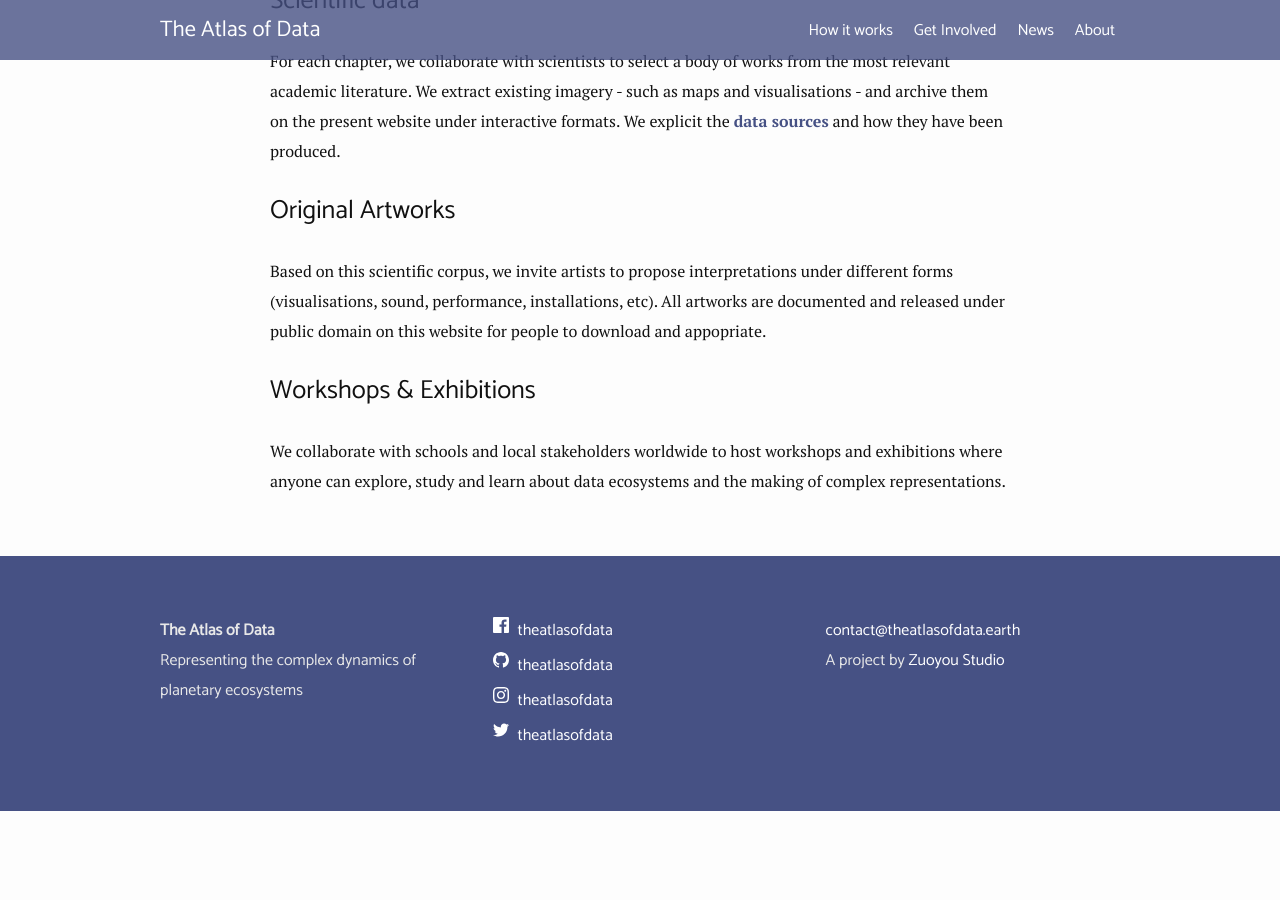
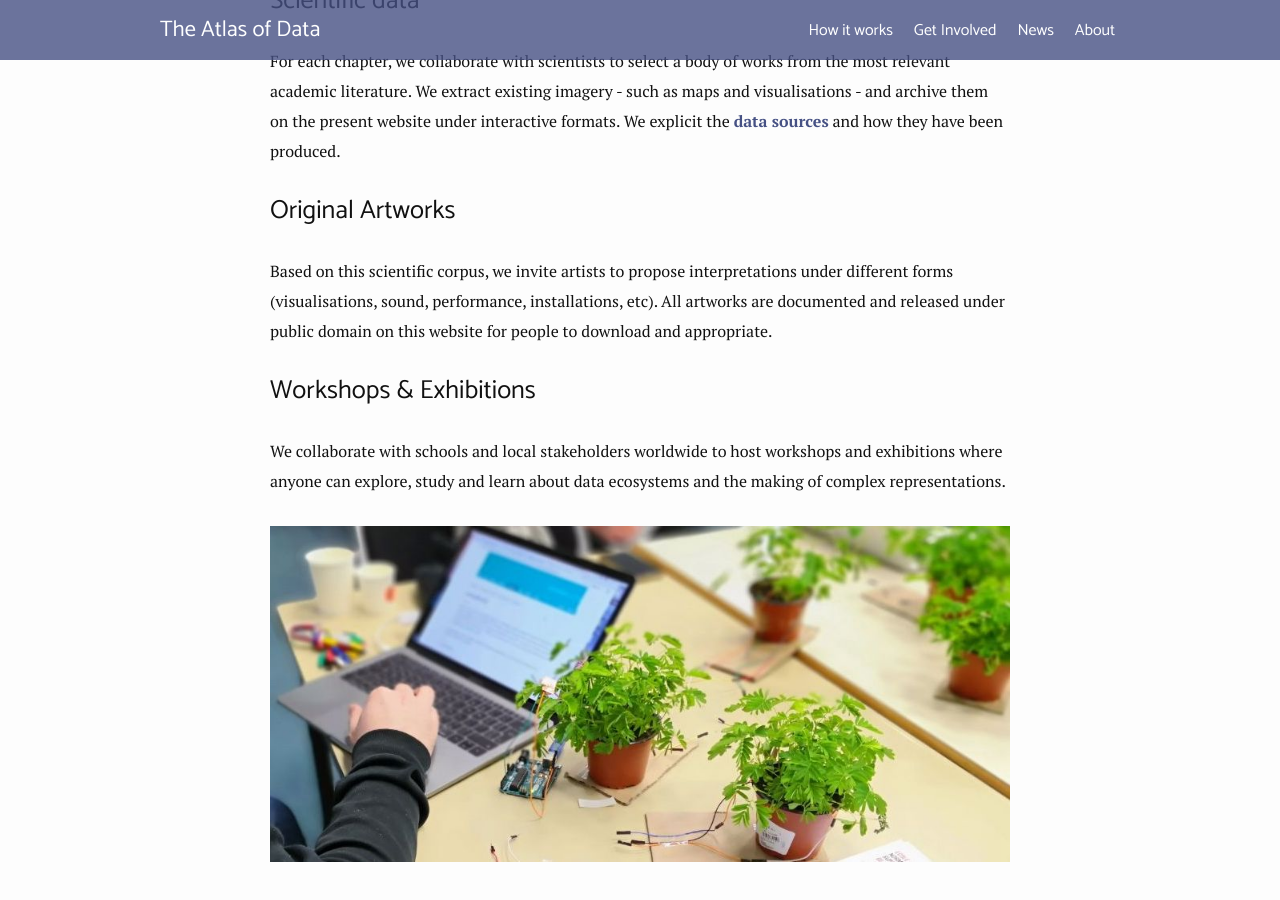
Before and after one commit to atlasofdata/atlasofdata.github.io, a Jekyll site: the page built from how-it-works.md, in a window 1280 px wide and 900 px high, scrolled down 536 px. Built offline with Jekyll 4.4.1, drawn with Linux system fonts in a browser that asks for light colours; before the commit the page ends 1347 px from its top, so only the background shows below that.

Commit message:
how it works :fix lgg + add pic

```diff
--- a/how-it-works.md
+++ b/how-it-works.md
@@ -15,8 +15,10 @@ For each chapter, we collaborate with scientists to select a body of works from
 
 ### Original Artworks
 
-Based on this scientific corpus, we invite artists to propose interpretations under different forms (visualisations, sound, performance, installations, etc). All artworks are documented and released under public domain on this website for people to download and appopriate.
+Based on this scientific corpus, we invite artists to propose interpretations under different forms (visualisations, sound, performance, installations, etc). All artworks are documented and released under public domain on this website for people to download and appropriate.
 
 ### Workshops & Exhibitions
 
 We collaborate with schools and local stakeholders worldwide to host workshops and exhibitions where anyone can explore, study and learn about data ecosystems and the making of complex representations.
+
+![](/img/plants-arduino.jpg)
```
